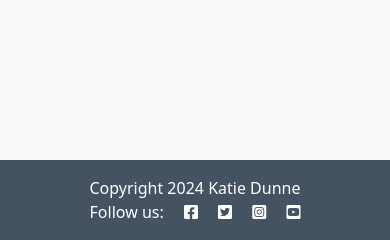
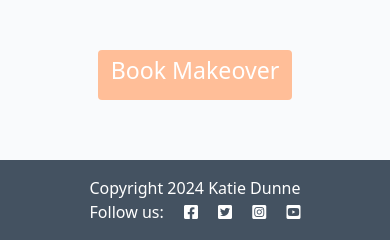
Before and after one commit to KSDunne/statement_beauty, a Django app: page / in a window 390 px wide. Shown: the part 604-844 px from the top of the page. Run offline with Django 4.2, Linux system fonts and the light colour scheme; data that the repository does not hold is empty.

Commit message:
Add call to action button on index page

```diff
--- a/blog/templates/blog/index.html
+++ b/blog/templates/blog/index.html
@@ -3,6 +3,14 @@
 {% block content %}
 
 <!-- index.html content starts here -->
+<div class="container mt-5 text-center">
+  <div class="row">
+    <div class="col-md-8 offset-md-2">
+      <a href="{% url 'makeover' %}" class="btn btn-signup"
+        ><h3>Book Makeover</h3></a>
+    </div>
+  </div>
+</div>
 <div class="container-fluid">
   <div class="row">
     <!-- Blog Entries Column -->
```
